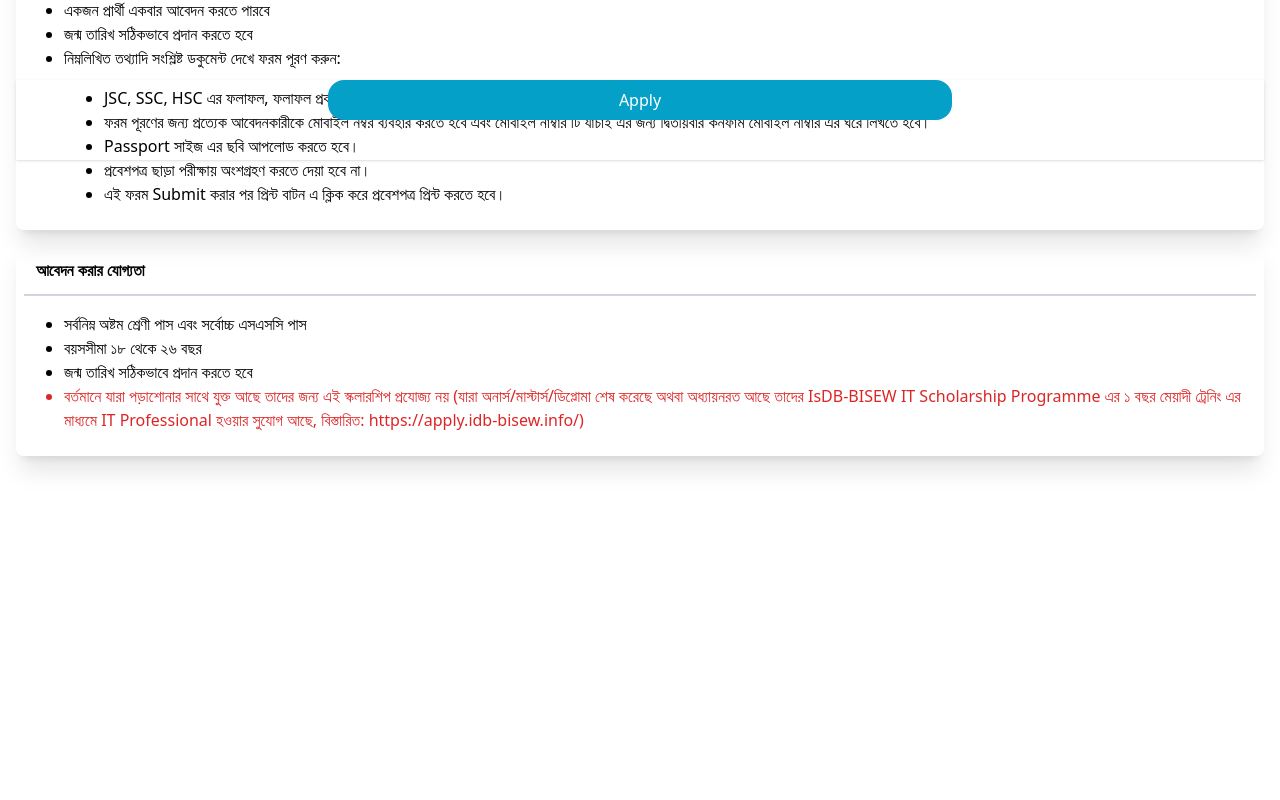
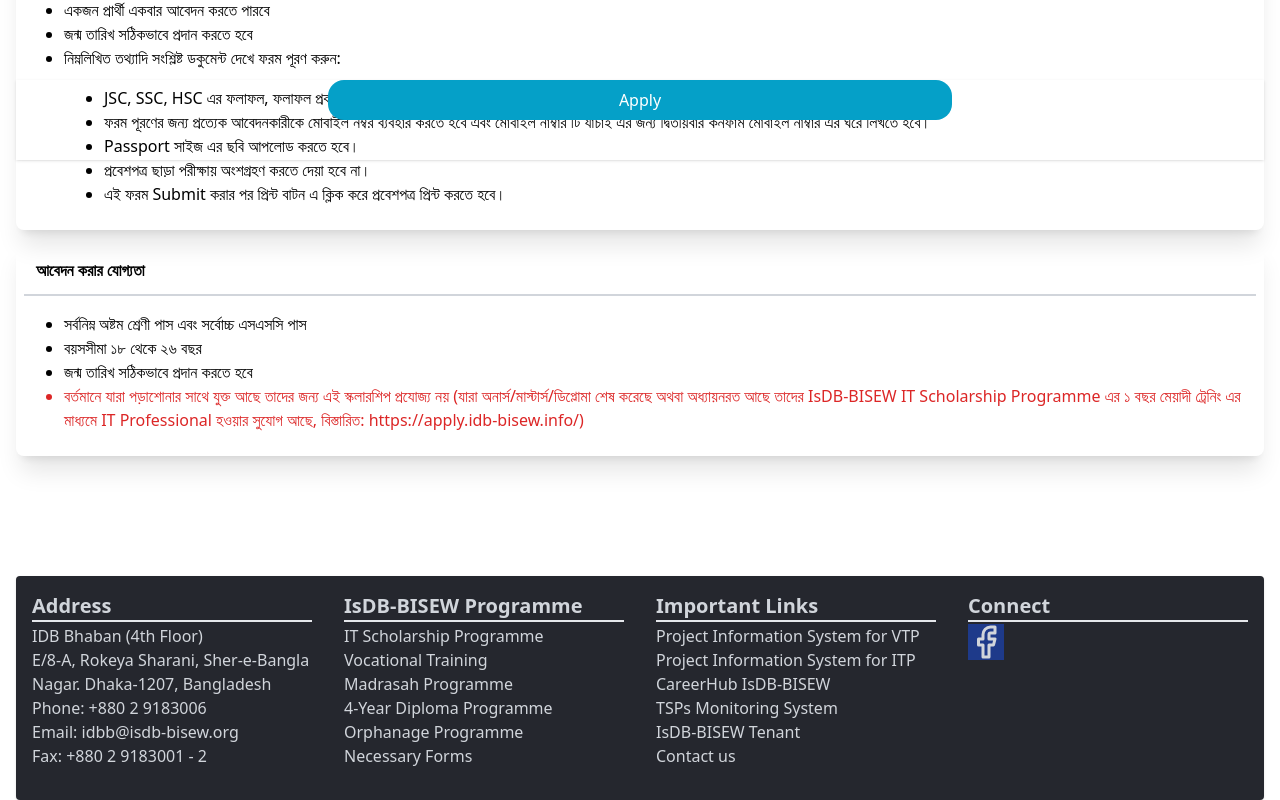
Before and after one commit to ringkubd/apply_vocational_isdb, a Next.js app: page / in a window 1280 px wide. Shown: the part 628-1428 px from the top of the page. Before the commit the page ends 1204 px from the top, so only its background shows below. Built offline with nearby package versions, Linux system fonts and the light colour scheme.

Commit message:
footer added

```diff
--- a/components/footer.js
+++ b/components/footer.js
@@ -1,21 +1,28 @@
-import {FaHome} from "react-icons/fa";
+import { FaHome} from "react-icons/fa";
 import {FcAbout, FcFaq} from "react-icons/fc";
 import Link from 'next/link'
 import {VscIssues} from "react-icons/vsc";
+import useSWR from "swr";
+import {FiFacebook} from "react-icons/fi";
 
-export default function Footer(){
+function Footer(props){
+    const {data, error} = useSWR('/api/footer_links', url => fetch(url).then(r => r.json()))
+    if (error) return <div className="flex items-center justify-items-center">{error.message}</div>
+    if (!data) return <div className="flex items-center justify-items-center">Loading....</div>
+
+
     return (
         <div>
             <div className="w-full md:hidden">
                 <section id="bottom-navigation" className="block fixed inset-x-0 bottom-0 z-10 bg-white shadow">
                     <div id="tabs" className="flex justify-between">
-                        <Link href="/">
+                        <Link passHref href="/">
                             <a className="w-full focus:text-teal-500 hover:text-teal-500 justify-center inline-block text-center pt-2 pb-1">
                                 <FaHome className="inline-block text-2xl mb-1 text-[#05A0C8]" />
                                 <span className="tab tab-home block text-xs">Home</span>
                             </a>
                         </Link>
-                        <Link href="/faq" >
+                        <Link passHref href="/faq" >
                             <a className="w-full focus:text-teal-500 hover:text-teal-500 justify-center inline-block text-center pt-2 pb-1">
                                 <div>
                                     <FcFaq className="inline-block text-2xl mb-1" />
@@ -23,7 +30,7 @@
                                 </div>
                             </a>
                         </Link>
-                        <Link href="/course_outcome" >
+                        <Link passHref href="/course_outcome" >
                             <a  className="w-full focus:text-teal-500 hover:text-teal-500 justify-center inline-block text-center pt-2 pb-1">
                                 <div>
                                     <VscIssues className="inline-block text-green-700 text-2xl mb-1" />
@@ -31,17 +38,68 @@
                                 </div>
                             </a>
                         </Link>
-                        <Link href="/about_us" >
-                            <a className="w-full focus:text-teal-500 hover:text-teal-500 justify-center inline-block text-center pt-2 pb-1">
-                                <div>
-                                    <FcAbout className="inline-block text-2xl mb-1" />
-                                    <span className="tab tab-home block text-xs">About Us</span>
-                                </div>
-                            </a>
-                        </Link>
+                        <a href="https://isdb-bisew.org/" target="_blank" rel="noreferrer" className="w-full focus:text-teal-500 hover:text-teal-500 justify-center inline-block text-center pt-2 pb-1">
+                            <div>
+                                <FcAbout className="inline-block text-2xl mb-1" />
+                                <span className="tab tab-home block text-xs">About Us</span>
+                            </div>
+                        </a>
                     </div>
                 </section>
             </div>
+            <footer className="w-full min-h-fit mb-10 md:mb-0 bg-[#25272E] rounded shadow text-gray-300">
+                <div className="md:flex">
+                    <div className="p-4 w-full">
+                        <h2 className="w-full border-b-2 font-bold text-xl">Address</h2>
+                        <ul className="list-none pl-0 pt-0 mt-0.5 font-light">
+                            <li>{data[0].address.flat}</li>
+                            <li>{data[0].address.location}</li>
+                            <li>Phone: <a href={'tel:'+data[0].address.phone}>{data[0].address.phone}</a></li>
+                            <li>Email: <a href={'mailto:'+data[0].address.phone}>{data[0].address.email}</a></li>
+                            <li>Fax: <a href={'fax:'+data[0].address.fax}>{data[0].address.fax}</a></li>
+                        </ul>
+                    </div>
+                    <div className="p-4 w-full">
+                        <h2 className="w-full border-b-2 font-bold text-xl">IsDB-BISEW Programme</h2>
+                        <ul className="list-none pl-0 pt-0 mt-0.5 font-light">
+                            {
+                                data[1].programme.map((pro, index) => {
+                                    return <li key={index}>
+                                        <a href={pro.link} target="_blank" rel="noreferrer" >{pro.text}</a>
+                                    </li>
+                                })
+                            }
+
+                        </ul>
+                    </div>
+                    <div className="p-4 w-full">
+                        <h2 className="w-full border-b-2 font-bold text-xl">Important Links</h2>
+                        <ul className="list-none pl-0 pt-0 mt-0.5 font-light">
+                            {
+                                data[2].other_links.map((pro, index) => {
+                                    return <li key={index}>
+                                        <a href={pro.link} target="_blank" rel="noreferrer" >{pro.text}</a>
+                                    </li>
+                                })
+                            }
+
+                        </ul>
+                    </div>
+                    <div className="p-4 w-full">
+                        <h2 className="w-full border-b-2 font-bold text-xl">Connect</h2>
+                        <ul className="list-none pl-0 pt-0 mt-0.5 font-light">
+                            <li>
+                                <Link href={data[3].social.facebook} passHref>
+                                    <FiFacebook className="text-4xl bg-blue-900"/>
+                                </Link>
+                            </li>
+                        </ul>
+                    </div>
+
+                </div>
+            </footer>
         </div>
     )
 }
+
+export default Footer;
--- a/components/layout.js
+++ b/components/layout.js
@@ -14,13 +14,13 @@
                 <meta property="og:url" content="https://isdb-bisew.org/apply" />
                 <meta property="og:title" content="Apply for Vocational Training Programme" />
                 <meta property="og:description" content="IsDB-BISEW was established following an agreement between the Islamic Development Bank, Jeddah, Saudi Arabia, and the Government of Bangladesh." />
-                <meta property="og:image" content="photos/shares/Meta-Picture/isdb-bisew-11-2021.png" />
+                <meta property="og:image" content="https://isdb-bisew.org/photos/shares/Meta-Picture/isdb-bisew-11-2021.png" />
 
                 <meta property="twitter:card" content="isdbbisew" />
                 <meta property="twitter:url" content="https://isdb-bisew.org/apply" />
                 <meta property="twitter:title" content="Apply for Vocational Training Programme" />
                 <meta property="twitter:description" content="IsDB-BISEW was established following an agreement between the Islamic Development Bank, Jeddah, Saudi Arabia, and the Government of Bangladesh." />
-                <meta property="twitter:image" content="photos/shares/Meta-Picture/isdb-bisew-11-2021.png" />
+                <meta property="twitter:image" content="https://isdb-bisew.org/photos/shares/Meta-Picture/isdb-bisew-11-2021.png" />
                 <link rel="shortcut icon" href="https://isdb-bisew.org/img/logo.png" type="image/x-icon"/>
             </Head>
             <Navbar />
--- a/components/navbar.js
+++ b/components/navbar.js
@@ -3,6 +3,7 @@
 import Link from 'next/link'
 import useSWR from 'swr'
 import Img from 'next/image'
+import {FcAbout} from "react-icons/fc";
 
 function Navbar() {
    const [isOpen, setIsOpen] = useState(false);
@@ -37,6 +38,9 @@
                                      )
                                  })
                              }
+                             <a href="https://isdb-bisew.org/" target="_blank" rel="noreferrer" className="hover:bg-gray-700 text-white px-3 py-2 rounded-md text-sm font-medium">
+                                 About Us
+                             </a>
 
                          </div>
                       </div>
--- /dev/null
+++ b/pages/api/footer_links.js
@@ -0,0 +1,73 @@
+export default function handler(req, res){
+    res.status(200).json([{
+        address: {
+            flat: 'IDB Bhaban (4th Floor)',
+            location: 'E/8-A, Rokeya Sharani, Sher-e-Bangla Nagar. Dhaka-1207, Bangladesh',
+            phone: '+880 2 9183006',
+            email: 'idbb@isdb-bisew.org',
+            fax: '+880 2 9183001 - 2'
+        }
+    }, {
+        programme: [
+            {
+                text: 'IT Scholarship Programme',
+                link: "https://isdb-bisew.org/it-scholarship-programme"
+            },
+            {
+                text: 'Vocational Training',
+                link: "https://isdb-bisew.org/vocational-training-programme"
+            },
+            {
+                text: 'Madrasah Programme',
+                link: "https://isdb-bisew.org/vocational-training-programme"
+            },
+            {
+                text: '4-Year Diploma Programme',
+                link: "https://isdb-bisew.org/vocational-training-programme"
+            },
+            {
+                text: 'Orphanage Programme',
+                link: "https://isdb-bisew.org/vocational-training-programme"
+            },
+            {
+                text: 'Necessary Forms',
+                link: "https://isdb-bisew.org/vocational-training-programme"
+            }
+
+        ]
+    },
+        {
+            other_links: [
+                {
+                    text: 'Project Information System for VTP',
+                    link: "https://pis.isdb-bisew.org/login"
+                },
+                {
+                    text: 'Project Information System for ITP',
+                    link: "https://idb-bisew.info/"
+                },
+                {
+                    text: 'CareerHub IsDB-BISEW',
+                    link: "https://careerhub.idb-bisew.info/"
+                },
+                {
+                    text: 'TSPs Monitoring System',
+                    link: "https://tms.idb-bisew.info/"
+                },
+                {
+                    text: 'IsDB-BISEW Tenant',
+                    link: "https://tenant.isdb-bisew.org/"
+                },
+                {
+                    text: 'Contact us',
+                    link: "https://isdb-bisew.org/contact"
+                },
+            ]
+        },
+        {
+            social: {
+                facebook: 'https://fb.com/IsDBBISEWSCHOLARSHIP'
+            }
+        }
+    ])
+}
--- a/pages/api/navigation.js
+++ b/pages/api/navigation.js
@@ -13,10 +13,6 @@
             {
                 name: "Course Outcome",
                 path: "/course_outcome",
-            },
-            {
-                name: "About Us",
-                path: "/about_us",
             }
         ]
     )
```
